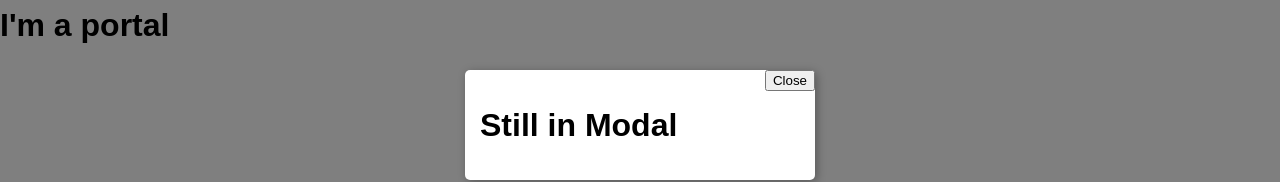
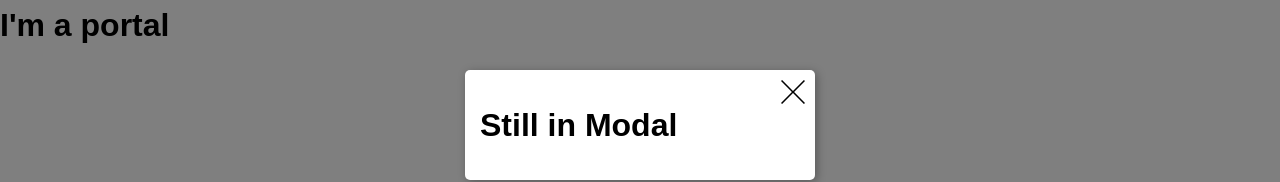
Before and after one commit to preeme/react-animations, a React (Create React App) app: page / in a window 1280 px wide. Both pictures are taken after a click on the button "Login". Shown: the part 225-407 px from the top of the page. Built offline with nearby package versions, Linux system fonts and the light colour scheme.

Commit message:
added icon to modal

```diff
--- a/src/Modal.js
+++ b/src/Modal.js
@@ -1,6 +1,7 @@
 import React, { PureComponent } from 'react';
 import styled from 'styled-components';
 import Portal from './Portal';
+import Icon from './Utilities/icon';
 
 export default class Modal extends PureComponent {
   render() {
@@ -10,7 +11,9 @@
         {on && (
           <ModalWrapper>
             <ModalCard>
-              <CloseButton onClick={toggle}>Close</CloseButton>
+              <CloseButton onClick={toggle}>
+                <Icon name="close" />
+              </CloseButton>
               <div>{children}</div>
             </ModalCard>
             <Background onClick={toggle} />
@@ -47,6 +50,9 @@
   position: absolute;
   top: 0;
   right: 0;
+  border: none;
+  background: transparent;
+  padding: 10px;
 `;
 
 const Background = styled.div`
--- /dev/null
+++ b/src/Utilities/icon.js
@@ -0,0 +1,27 @@
+import React, { PureComponent } from 'react';
+
+export default class Icon extends PureComponent {
+  static defaultProps = {
+    color: 'black',
+  };
+  render() {
+    switch (this.props.name) {
+      case 'close':
+        return (
+          <svg
+            x="0px"
+            y="0px"
+            width="24px"
+            height="24px"
+            viewBox="0 0 31.11 31.11"
+            enableBackground="new 0 0 31.11 31.11"
+          >
+            <polygon
+              fill={this.props.color}
+              points="31.11,1.41 29.7,0 15.56,14.14 1.41,0 0,1.41 14.14,15.56 0,29.7 1.41,31.11 15.56,16.97   29.7,31.11 31.11,29.7 16.97,15.56 "
+            />
+          </svg>
+        );
+    }
+  }
+}
```
